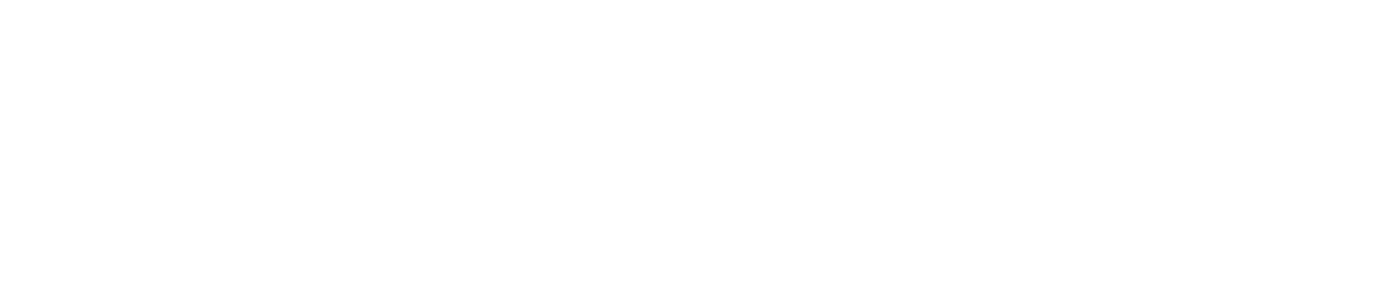
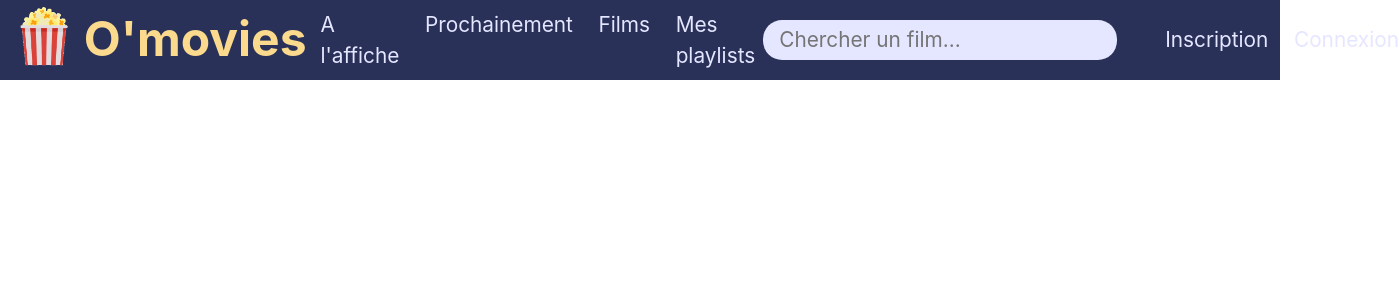
Before and after one commit to simonc56/o-movies-front, a React (Vite) app: page / in a window 1280 px wide. Shown: the top 300 px of the page, 1399 px wide, since content can reach past the window. Built offline with nearby package versions, Linux system fonts and the light colour scheme.

Commit message:
feat: ajout de React Router et du Header

```diff
--- a/package.json
+++ b/package.json
@@ -11,9 +11,10 @@
     "lint:fix": "eslint src/**/*.{js,jsx,ts,tsx} --fix"
   },
   "dependencies": {
+    "@vitejs/plugin-react": "^3.1.0",
     "react": "^18.2.0",
-    "@vitejs/plugin-react": "^3.1.0",
     "react-dom": "^18.2.0",
+    "react-router-dom": "^6.23.1",
     "vite": "^4.2.0"
   },
   "devDependencies": {
--- a/src/components/App/App.scss
+++ b/src/components/App/App.scss
@@ -1,5 +1,4 @@
 @use '../../styles/variables' as v;
 
 .App {
-  text-align: center;
 }
--- a/src/components/App/App.tsx
+++ b/src/components/App/App.tsx
@@ -1,7 +1,12 @@
+import Header from '../Header/Header';
 import './App.scss';
 
 function App() {
-  return <div className="App" />;
+  return (
+    <div className="App">
+      <Header />
+    </div>
+  );
 }
 
 export default App;
--- /dev/null
+++ b/src/components/Header/Header.scss
@@ -0,0 +1,45 @@
+@use '../../styles/variables' as v;
+
+.header {
+  display: flex;
+  justify-content: space-between;
+  align-items: center;
+  height: 5rem;
+  padding: 1rem;
+
+  & .title {
+    margin-right: 1rem;
+    font-size: 1.5rem;
+    padding-bottom: 0.1rem;
+    display: flex;
+    gap: 0.7rem;
+    color: v.$color-primary;
+  }
+  background-color: v.$color-bg;
+
+  & nav {
+    width: 35rem;
+  }
+  & ul {
+    display: flex;
+    justify-content: space-between;
+  }
+  & img {
+    margin-left: 0.5rem;
+    height: 3.8rem;
+    margin: 0.2rem;
+  }
+}
+
+.links {
+  list-style: none;
+  font-size: 1.3rem;
+  display: flex;
+  gap: 1.6rem;
+  margin-inline: 0.5rem;
+  color: v.$color-links;
+  & a {
+    text-decoration: none;
+    color: inherit;
+  }
+}
--- /dev/null
+++ b/src/components/Header/Header.tsx
@@ -0,0 +1,36 @@
+import { NavLink } from 'react-router-dom';
+import logo from '../../assets/logo-pop-corn-only.png';
+import LoginSignup from '../LoginSignup/LoginSignup';
+import Searchbar from '../Searchbar/Searchbar';
+import './Header.scss';
+
+function Header() {
+  return (
+    <header className="header">
+      <div className="title">
+        <img src={logo} alt="logo o'movies" />
+        <h1>O'movies</h1>
+      </div>
+      <nav>
+        <ul className="header-links links">
+          <li>
+            <NavLink to="/actuellement">A l'affiche</NavLink>
+          </li>
+          <li>
+            <NavLink to="/prochainement">Prochainement</NavLink>
+          </li>
+          <li>
+            <NavLink to="/films">Films</NavLink>
+          </li>
+          <li>
+            <NavLink to="/playlists">Mes playlists</NavLink>
+          </li>
+        </ul>
+      </nav>
+      <Searchbar />
+      <LoginSignup />
+    </header>
+  );
+}
+
+export default Header;
--- /dev/null
+++ b/src/components/LoginSignup/LoginSignup.tsx
@@ -0,0 +1,16 @@
+import { NavLink } from 'react-router-dom';
+
+function LoginSignup() {
+  return (
+    <ul className="header-connexion-links links">
+      <li>
+        <NavLink to="/inscription">Inscription</NavLink>
+      </li>
+      <li>
+        <NavLink to="/connexion">Connexion</NavLink>
+      </li>
+    </ul>
+  );
+}
+
+export default LoginSignup;
--- /dev/null
+++ b/src/components/Searchbar/Searchbar.scss
@@ -0,0 +1,12 @@
+@use '../../styles/variables' as v;
+
+.searchbar-form {
+  & input {
+    background-color: v.$color-links;
+    font-size: 1.3rem;
+    border: none;
+    padding: 0.3rem 1rem;
+    border-radius: 1.2rem;
+    color: v.$color-bg;
+  }
+}
--- /dev/null
+++ b/src/components/Searchbar/Searchbar.tsx
@@ -0,0 +1,18 @@
+import { ChangeEvent, useState } from 'react';
+import './Searchbar.scss';
+
+function Searchbar() {
+  const [inputValue, setInputValue] = useState('');
+
+  const handleChange = (event: ChangeEvent<HTMLInputElement>) => {
+    setInputValue(event.target.value);
+  };
+
+  return (
+    <form className="searchbar-form">
+      <input type="text" placeholder="Chercher un film..." value={inputValue} onChange={handleChange} />
+    </form>
+  );
+}
+
+export default Searchbar;
--- a/src/main.tsx
+++ b/src/main.tsx
@@ -1,5 +1,6 @@
 import React from 'react';
 import ReactDOM from 'react-dom/client';
+import { BrowserRouter } from 'react-router-dom';
 
 import App from './components/App/App';
 
@@ -7,6 +8,8 @@ import './styles/index.scss';
 
 ReactDOM.createRoot(document.getElementById('root') as HTMLElement).render(
   <React.StrictMode>
-    <App />
+    <BrowserRouter>
+      <App />
+    </BrowserRouter>
   </React.StrictMode>,
 );
--- a/src/styles/_variables.scss
+++ b/src/styles/_variables.scss
@@ -1,3 +1,4 @@
 $color: #fff;
-$color-primary: #61dafb;
-$color-bg: #282c34;
+$color-primary: #fbda8d;
+$color-bg: #293159;
+$color-links: #e5e6ff;
```
Also changed, not shown: src/styles/index.scss (+6 -8 lines), src/assets/logo-pop-corn-only.png (added), 1 other file (tests, documents, lock files or other folders).
